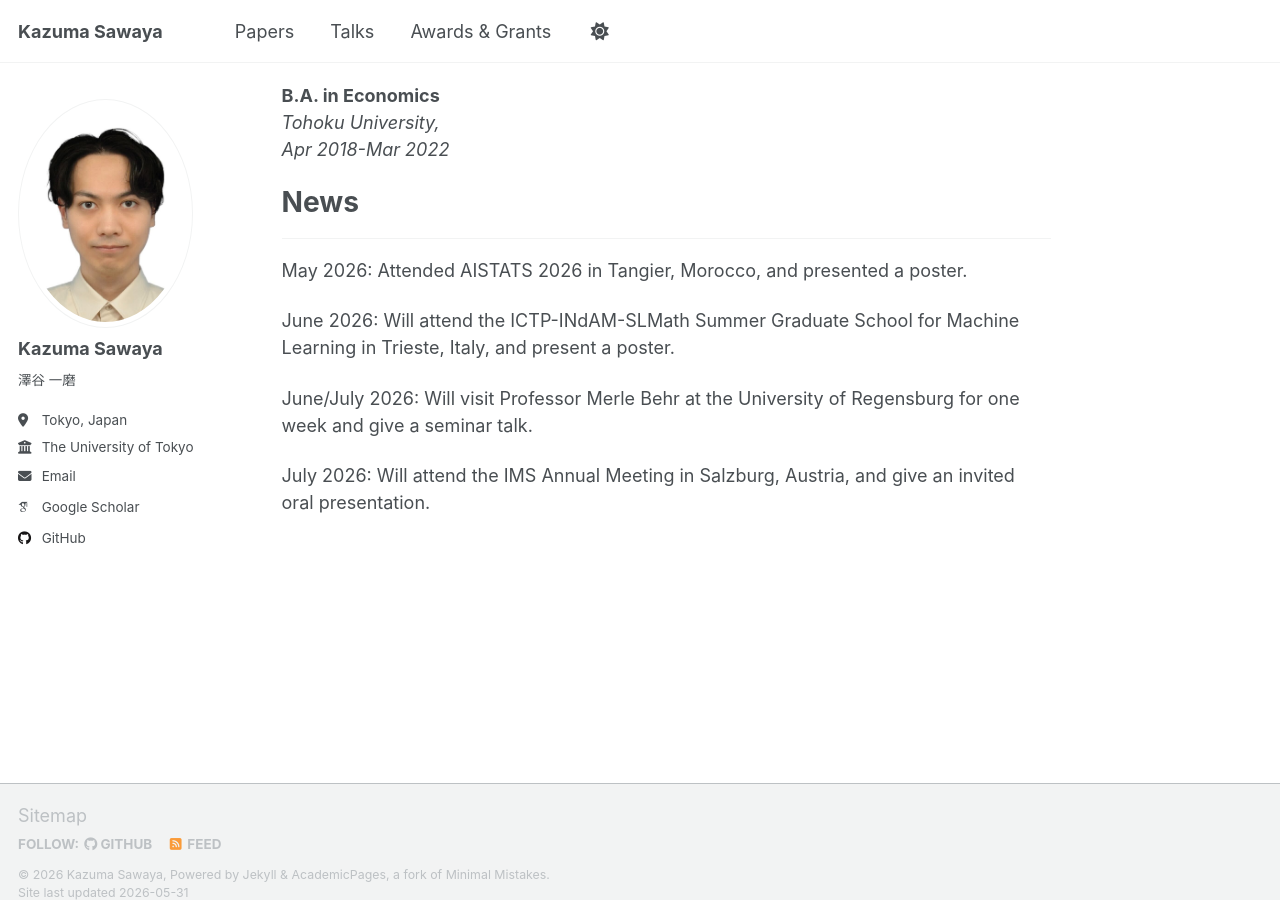
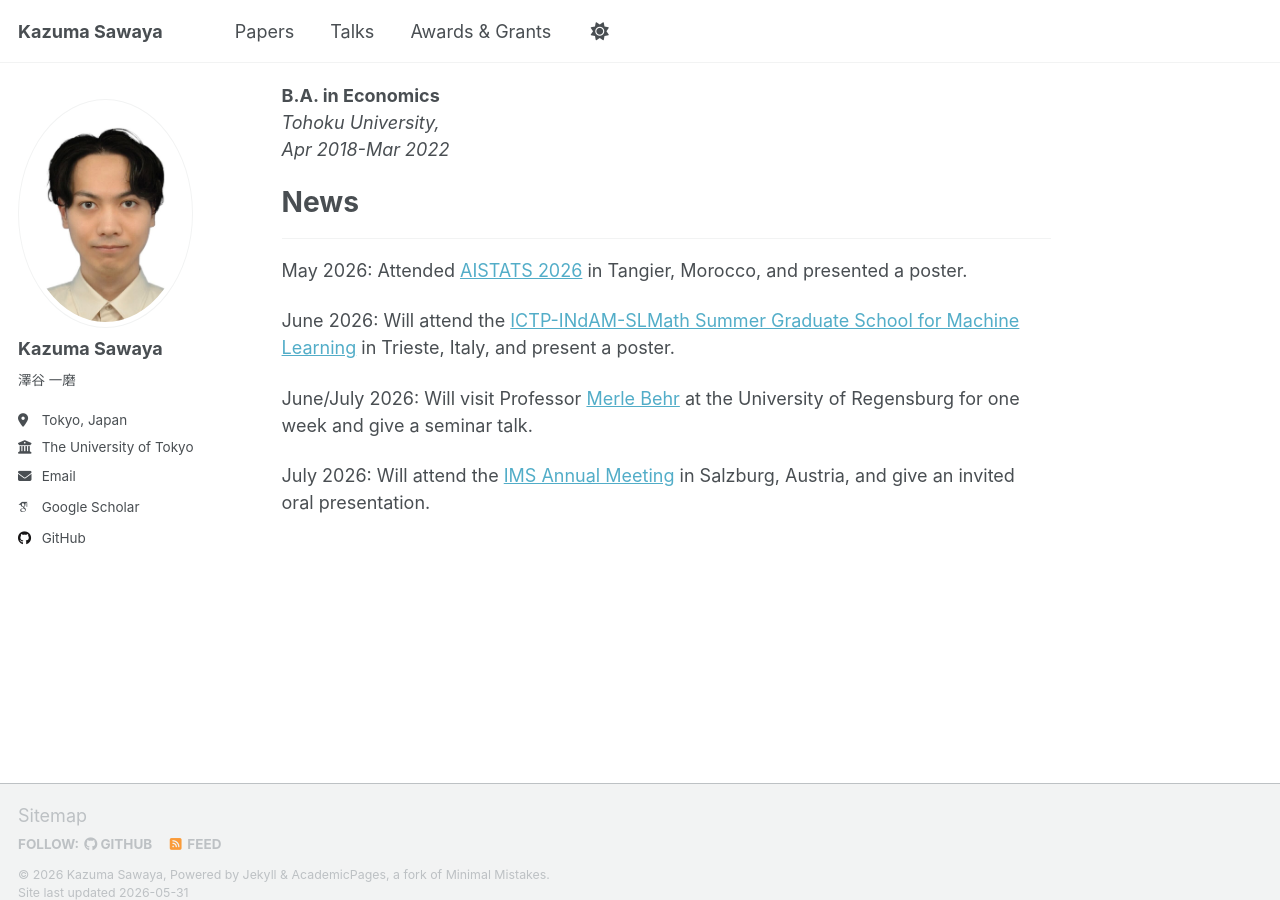
Before and after one commit to sawaya-ka/sawaya-ka.github.io, a Jekyll site: the page built from _pages/about.md, in a window 1280 px wide and 900 px high, scrolled down 697 px. Built offline with Jekyll 4.4.1, drawn with Linux system fonts in a browser that asks for light colours; some web fonts are replaced; a script that is not in the unit is left out; part of the change alters nothing that is shown.

```diff
--- a/_pages/about.md
+++ b/_pages/about.md
@@ -37,13 +37,13 @@ Apr 2018-Mar 2022*
 
 # News
 ---
-May 2026: Attended AISTATS 2026 in Tangier, Morocco, and presented a poster.
+May 2026: Attended [AISTATS 2026](https://virtual.aistats.org/) in Tangier, Morocco, and presented a poster.
 
-June 2026: Will attend the ICTP-INdAM-SLMath Summer Graduate School for Machine Learning in Trieste, Italy, and present a poster.
+June 2026: Will attend the [ICTP-INdAM-SLMath Summer Graduate School for Machine Learning](https://indico.ictp.it/event/11148) in Trieste, Italy, and present a poster.
 
-June/July 2026: Will visit Professor Merle Behr at the University of Regensburg for one week and give a seminar talk.
+June/July 2026: Will visit Professor [Merle Behr](https://merlebehr.org/) at the University of Regensburg for one week and give a seminar talk.
 
-July 2026: Will attend the IMS Annual Meeting in Salzburg, Austria, and give an invited oral presentation.
+July 2026: Will attend the [IMS Annual Meeting](https://ims2026.github.io/IMS2026/) in Salzburg, Austria, and give an invited oral presentation.
 
 <!-- <details>
   <summary>Note for non-Japanese readers</summary>
```
